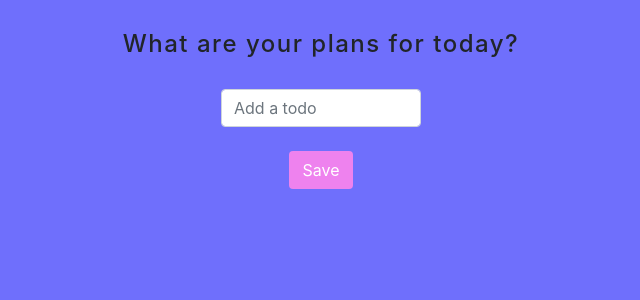
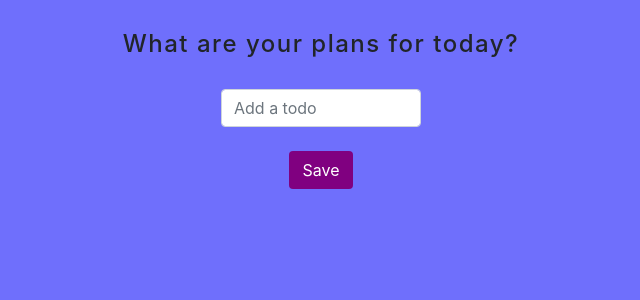
Before and after one commit to Highshirt99/todo-app, a React (Create React App) app: page / in a window 1280 px wide. Shown: the top 300 px of the page, without its empty margins (319-959 px from the left). Built offline with nearby package versions, Linux system fonts and the light colour scheme.

Commit message:
Update AddTodo.jsx

```diff
--- a/src/components/AddTodo.jsx
+++ b/src/components/AddTodo.jsx
@@ -42,7 +42,7 @@ const onSubmit = (e) => {
         <div className="text-center">
             <button
                    className='btn my-4'
-                    style = {{backgroundColor: "violet",
+                    style = {{backgroundColor: "purple",
                               color: "white" }}
                   > Save </button>
         </div>
```
